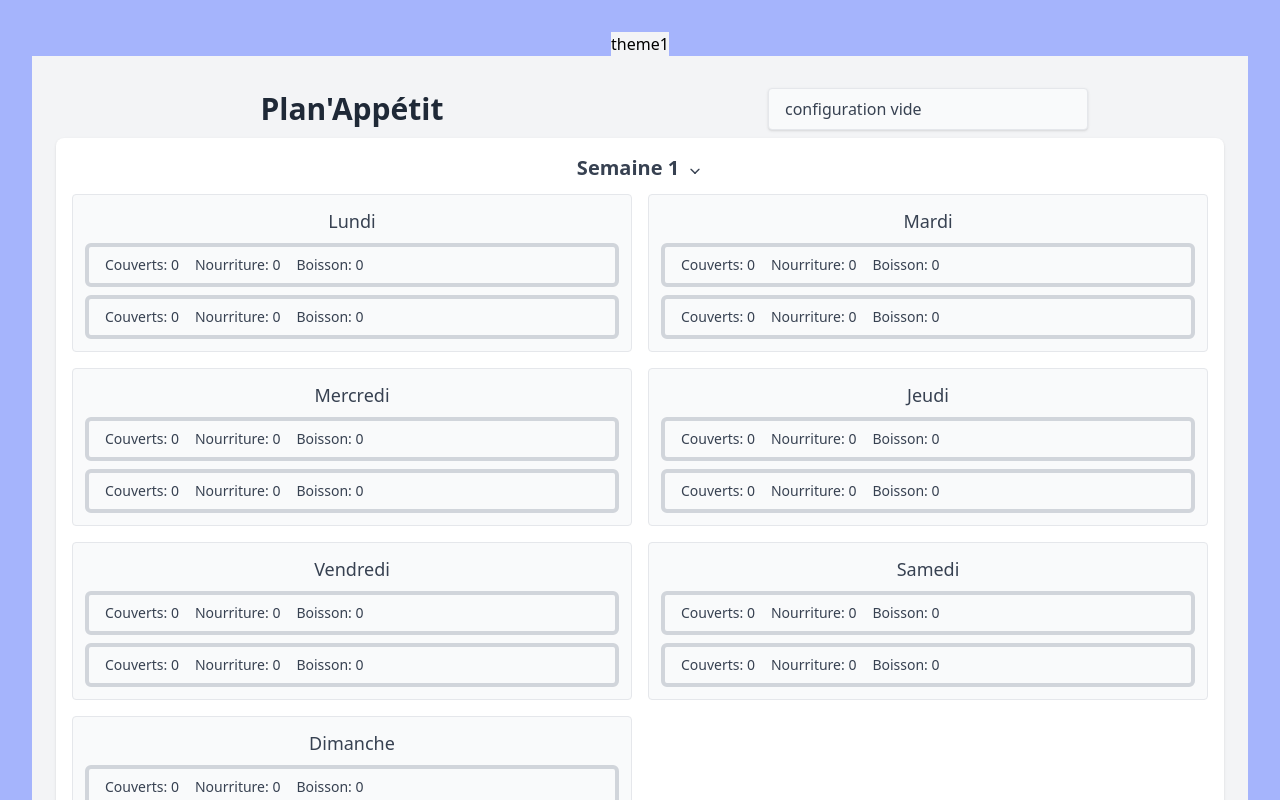
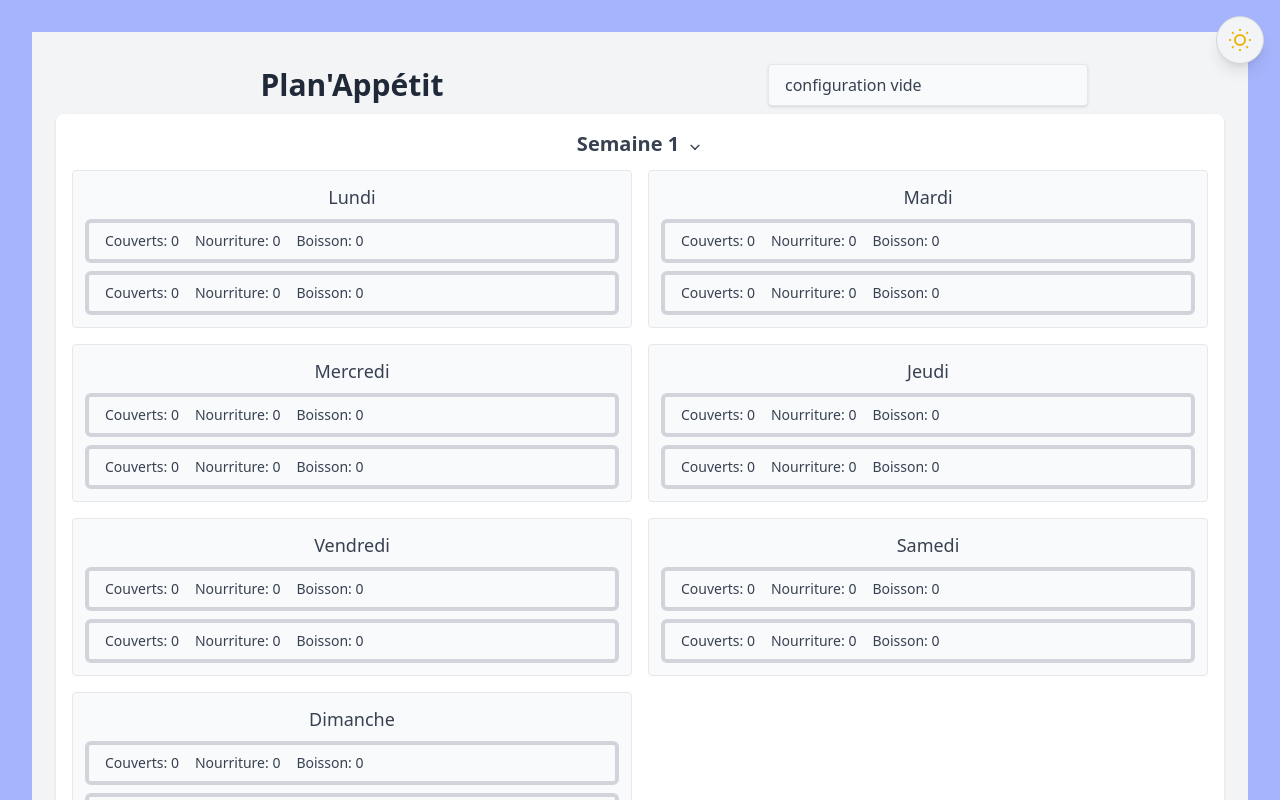
Before and after one commit to ArthurCouturier/plan-appetit, a React (Vite) app: page / in a window 1280 px wide. Shown: the top 800 px of the page. Built offline with nearby package versions, Linux system fonts and the light colour scheme.

Commit message:
feat: :sparkles: added darkmode button

```diff
--- a/src/App.tsx
+++ b/src/App.tsx
@@ -1,16 +1,30 @@
-import { RouterProvider } from 'react-router-dom'
-import './App.css'
-import router from './routes'
-import { useState } from 'react';
+import { RouterProvider } from 'react-router-dom';
+import './App.css';
+import router from './routes';
+import { useState, useEffect } from 'react';
+import DarkModeButton from './components/DarkModeButton';
 
 function App() {
-  const [theme, setTheme] = useState('theme1');
+  const [theme, setTheme] = useState(() => {
+    return localStorage.getItem('theme') || 'theme1';
+  });
+
+  useEffect(() => {
+    document.documentElement.classList.remove('theme1', 'theme2');
+    document.documentElement.classList.add(theme);
+    localStorage.setItem('theme', theme);
+  }, [theme]);
+
+  const changeTheme = () => {
+    setTheme((prevTheme) => (prevTheme === 'theme1' ? 'theme2' : 'theme1'));
+  };
+
   return (
     <div className={`${theme}`}>
-      <button className='bg-bgColor' onClick={() => setTheme(theme === 'theme1' ? 'theme2' : 'theme1')}>{theme}</button>
+      <DarkModeButton mode={theme} changeMode={changeTheme} />
       <RouterProvider router={router} />
     </div>
-  )
+  );
 }
 
-export default App
+export default App;
--- /dev/null
+++ b/src/components/DarkModeButton.tsx
@@ -0,0 +1,48 @@
+export default function DarkModeButton({
+    mode,
+    changeMode
+}: {
+    mode: string;
+    changeMode: () => void;
+}) {
+    return (
+        <button
+            onClick={changeMode}
+            className="fixed top-4 right-4 w-12 h-12 flex items-center justify-center rounded-full border border-gray-300 bg-bgColor shadow-lg"
+        >
+            {/* Sun */}
+            {mode === "theme1" ? (
+                <svg
+                    xmlns="http://www.w3.org/2000/svg"
+                    className="w-6 h-6 text-yellow-500"
+                    fill="none"
+                    viewBox="0 0 24 24"
+                    stroke="currentColor"
+                    strokeWidth={2}
+                >
+                    <circle cx="12" cy="12" r="5"></circle>
+                    <line x1="12" y1="1" x2="12" y2="3"></line>
+                    <line x1="12" y1="21" x2="12" y2="23"></line>
+                    <line x1="4.22" y1="4.22" x2="5.64" y2="5.64"></line>
+                    <line x1="18.36" y1="18.36" x2="19.78" y2="19.78"></line>
+                    <line x1="1" y1="12" x2="3" y2="12"></line>
+                    <line x1="21" y1="12" x2="23" y2="12"></line>
+                    <line x1="4.22" y1="19.78" x2="5.64" y2="18.36"></line>
+                    <line x1="18.36" y1="5.64" x2="19.78" y2="4.22"></line>
+                </svg>
+            ) : (
+                /* Moon */
+                <svg
+                    xmlns="http://www.w3.org/2000/svg"
+                    className="w-6 h-6 text-textSecondary translate-x-[-2px] translate-y-[2px]"
+                    fill="none"
+                    viewBox="0 0 24 24"
+                    stroke="currentColor"
+                    strokeWidth={2}
+                >
+                    <path d="M21 12.79A9 9 0 0112.21 3 7 7 0 1021 12.79z"></path>
+                </svg>
+            )}
+        </button>
+    );
+}
```
